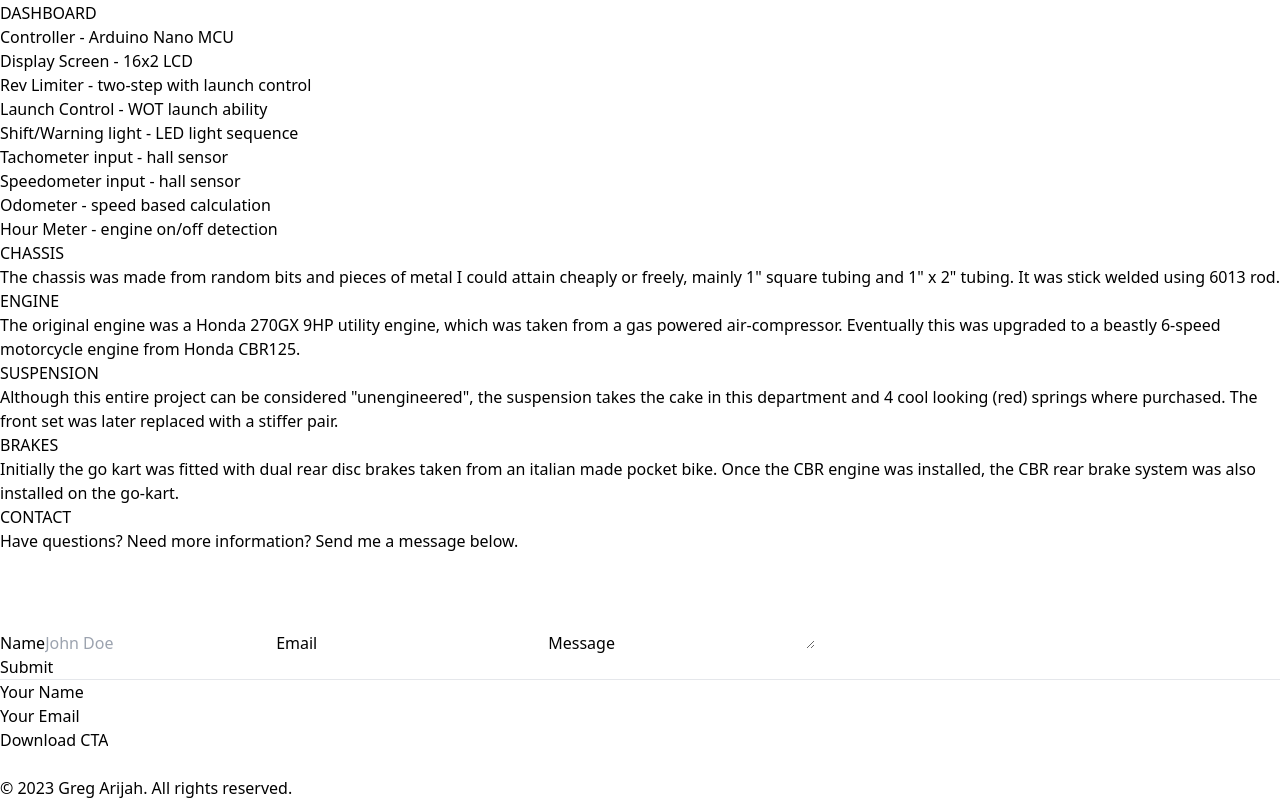
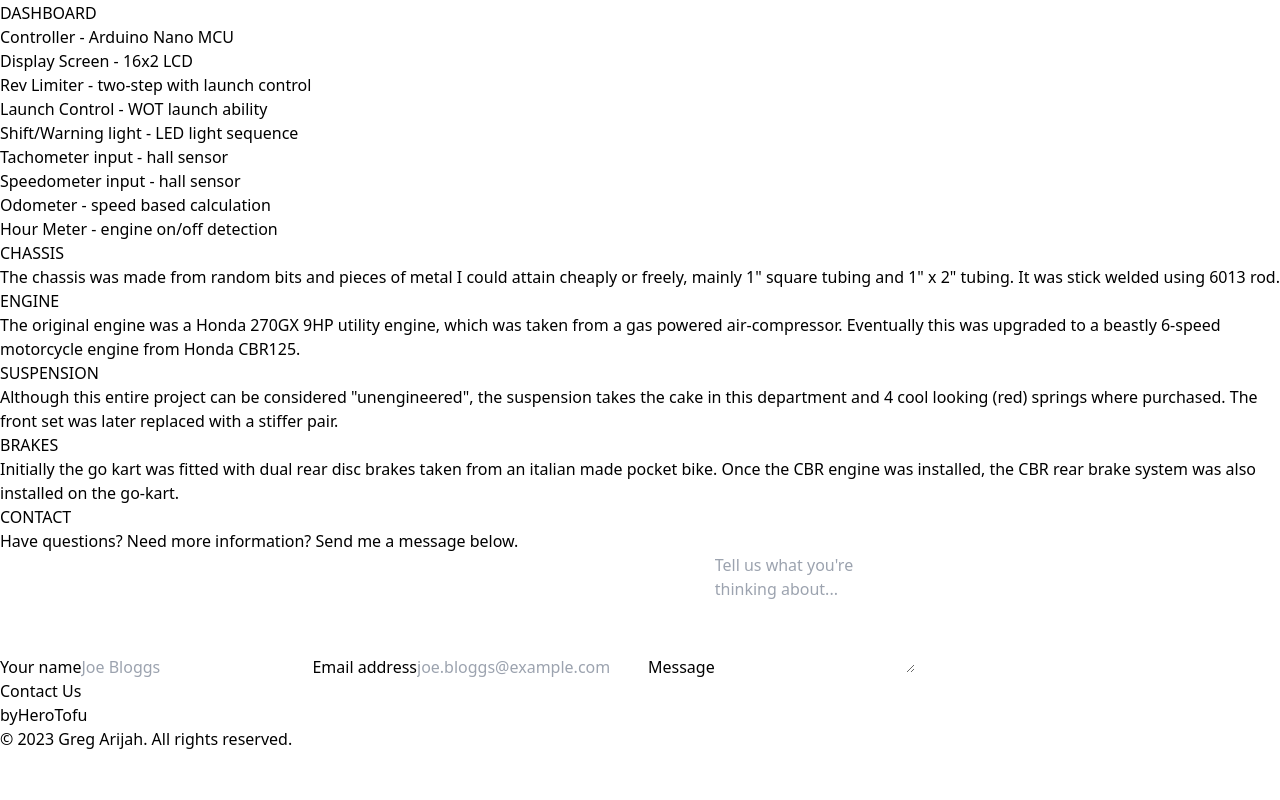
Before and after one commit to gregArijah/digital-dashboard, a React (Vite) app in the folder website/: page / in a window 1280 px wide. Shown: the part 1495-2295 px from the top of the page. After the commit the page ends 2246 px from the top, so only its background shows below. Built offline with nearby package versions, Linux system fonts and the light colour scheme.

Commit message:
completed contact form

```diff
--- a/website/src/app_components/contact.jsx
+++ b/website/src/app_components/contact.jsx
@@ -1,58 +1,111 @@
 export default function Contact() {
     return(
-        <div className="opacity-20 md:mx-20">
+        <div className="md:mx-20">
             <div className="text-lg text-center mb-3">CONTACT</div>
             <div className="text-center space-y-3">
                 <p>Have questions? Need more information? Send me a message below.</p>
-                <form className="space-y-3" action="https://public.herotofu.com/v1/8eb0f8c0-486a-11ee-b201-930d103a99ad" method="post" accept-charset="UTF-8">
 
-                    <div className="flex flex-col">
-
-
-                        <label for="name" className="text-left">Name</label>
+                <div className="w-full md:w-96 md:max-w-full mx-auto">
+                    <div className="p-6 border border-gray-300 sm:rounded-md">
+                        <form method="POST" action="https://public.herotofu.com/v1/8eb0f8c0-486a-11ee-b201-930d103a99ad">
+                            <label className="block mb-6">
+                                <span>Your name</span>
                                 <input
-                            name="Name" id="name" required
-                            className="bg-gray-300 border-2 border-gray-300 rounded-md p-1 mb-1"
                                 type="text"
-                            placeholder="John Doe">
-                        </input>
-                        <label for="email" className="text-left">Email</label>
+                                name="name"
+                                className="
+                                    block
+                                    w-full
+                                    mt-1 p-1
+                                    border-gray-300
+                                    bg-gray-300
+                                    text-gray-800
+                                    rounded-md
+                                    shadow-sm
+                                    focus:border-indigo-300
+                                    focus:ring
+                                    focus:ring-indigo-200
+                                    focus:ring-opacity-50
+                                "
+                                placeholder="Joe Bloggs"
+                                />
+                            </label>
+                            <label className="block mb-6">
+                                <span>Email address</span>
                                 <input
-                            name="Email" id="email" required
-                            className="bg-gray-300 border-2 border-gray-300 rounded-md p-1 mb-1"
-                            type="email">
-                        </input>
-                        <label className="text-left">Message</label>
+                                name="email"
+                                type="email"
+                                className="
+                                    block
+                                    w-full p-1
+                                    mt-1
+                                    border-gray-300
+                                    bg-gray-300
+                                    text-gray-800
+                                    rounded-md
+                                    shadow-sm
+                                    focus:border-indigo-300
+                                    focus:ring
+                                    focus:ring-indigo-200
+                                    focus:ring-opacity-50
+                                "
+                                placeholder="joe.bloggs@example.com"
+                                required
+                                />
+                            </label>
+                            <label className="block mb-6">
+                                <span>Message</span>
                                 <textarea
-                            name="_gotcha" tabindex="-1" autocomplete="off"
-                            className="bg-gray-300 border-2 border-gray-300 rounded-md p-1 mb-1"
-                            type="text"
-                            rows="4"
+                                name="message"
+                                className="
+                                    block
+                                    w-full
+                                    mt-1 p-1
+                                    border-gray-300
+                                    bg-gray-300
+                                    text-gray-800
+                                    rounded-md
+                                    shadow-sm
+                                    focus:border-indigo-300
+                                    focus:ring
+                                    focus:ring-indigo-200
+                                    focus:ring-opacity-50
+                                "
+                                rows="5"
+                                placeholder="Tell us what you're thinking about..."
+                                ></textarea>
+                            </label>
+                            <div className="mb-6">
+                                <button
+                                type="submit"
+                                className="
+                                    py-3
+                                    px-5
+                                    bg-gray-300
+                                    text-gray-800 font-bold
+                                    rounded-lg
+                                    transition-colors
+                                    duration-150
+                                    focus:shadow-outline
+                                    hover:bg-indigo-800
+                                "
                                 >
-                        </textarea>
-                    </div>
-                    <button type="submit" className="bg-gray-300 text-black rounded-md p-1 px-2">Submit</button>
-                </form>
-                <hr/>
-                <form action="https://public.herotofu.com/v1/8eb0f8c0-486a-11ee-b201-930d103a99ad" method="post" accept-charset="UTF-8">
-                    <div>
-                        <label for="name">Your Name</label>
-                        <input name="Name" id="name" type="text" required />
+                                Contact Us
+                                </button>
                             </div>
                             <div>
-                        <label for="email">Your Email</label>
-                        <input name="Email" id="email" type="email" required  />
-                    </div>
-                    <div>
-                        <input type="submit" value="Download CTA" />
-                        <div>
-                        <input type="text" name="_gotcha" tabindex="-1" autocomplete="off" />
+                                <div className="mt-2 text-gray-700 text-right text-xs">
+                                by
+                                <a href="https://herotofu.com" className="hover:underline" target="_blank"
+                                    >HeroTofu</a
+                                >
                                 </div>
                             </div>
                         </form>
+                    </div>
+                </div>
+            </div>
 
-
-            </div>
         </div>
     )
 }
--- a/website/src/app_components/gallery.jsx
+++ b/website/src/app_components/gallery.jsx
@@ -56,12 +56,12 @@
                                 navigation
                                 pagination={{ clickable: true, dynamicBullets: true }}
                             >
-                            <SwiperSlide className='flex flex-col items-center'><div className='flex flex-col pb-5'><iframe src="https://player.vimeo.com/video/858225244?badge=0&amp;autopause=0&amp;player_id=0&amp;app_id=58479" width="360" height="440" frameborder="0" allow="autoplay; fullscreen; picture-in-picture" title="test_drive"></iframe>Slide 1</div></SwiperSlide>
-                            <SwiperSlide className='flex flex-col items-center'><iframe src="https://player.vimeo.com/video/858314024?badge=0&amp;autopause=0&amp;player_id=0&amp;app_id=58479" width="360" height="440" frameborder="0" allow="autoplay; fullscreen; picture-in-picture" title="walk_around"></iframe>Slide 2</SwiperSlide>
-                            <SwiperSlide className='flex flex-col items-center'><iframe src="https://player.vimeo.com/video/858225184?badge=0&amp;autopause=0&amp;player_id=0&amp;app_id=58479" width="360" height="440" frameborder="0" allow="autoplay; fullscreen; picture-in-picture" title="test_menus"></iframe>Slide 3</SwiperSlide>
-                            <SwiperSlide className='flex flex-col items-center'><iframe src="https://player.vimeo.com/video/858225163?badge=0&amp;autopause=0&amp;player_id=0&amp;app_id=58479" width="360" height="440" frameborder="0" allow="autoplay; fullscreen; picture-in-picture" title="test_idle"></iframe>Slide 4</SwiperSlide>
-                            <SwiperSlide className='flex flex-col items-center'><iframe src="https://player.vimeo.com/video/858225218?badge=0&amp;autopause=0&amp;player_id=0&amp;app_id=58479" width="360" height="440" frameborder="0" allow="autoplay; fullscreen; picture-in-picture" title="test_revlimiter"></iframe>Slide 5</SwiperSlide>
-                            <SwiperSlide className='flex flex-col items-center'><iframe src="https://player.vimeo.com/video/858314055?badge=0&amp;autopause=0&amp;player_id=0&amp;app_id=58479" width="360" height="440" frameborder="0" allow="autoplay; fullscreen; picture-in-picture" title="test_launchcontrol"></iframe>Slide 6</SwiperSlide>
+                            <SwiperSlide className='flex flex-col items-center'><div className='flex flex-col pb-5'><iframe src="https://player.vimeo.com/video/858225244?badge=0&amp;autopause=0&amp;player_id=0&amp;app_id=58479" width="360" height="440" frameBorder="0" allow="autoplay; fullscreen; picture-in-picture" title="test_drive"></iframe>Slide 1</div></SwiperSlide>
+                            <SwiperSlide className='flex flex-col items-center'><iframe src="https://player.vimeo.com/video/858314024?badge=0&amp;autopause=0&amp;player_id=0&amp;app_id=58479" width="360" height="440" frameBorder="0" allow="autoplay; fullscreen; picture-in-picture" title="walk_around"></iframe>Slide 2</SwiperSlide>
+                            <SwiperSlide className='flex flex-col items-center'><iframe src="https://player.vimeo.com/video/858225184?badge=0&amp;autopause=0&amp;player_id=0&amp;app_id=58479" width="360" height="440" frameBorder="0" allow="autoplay; fullscreen; picture-in-picture" title="test_menus"></iframe>Slide 3</SwiperSlide>
+                            <SwiperSlide className='flex flex-col items-center'><iframe src="https://player.vimeo.com/video/858225163?badge=0&amp;autopause=0&amp;player_id=0&amp;app_id=58479" width="360" height="440" frameBorder="0" allow="autoplay; fullscreen; picture-in-picture" title="test_idle"></iframe>Slide 4</SwiperSlide>
+                            <SwiperSlide className='flex flex-col items-center'><iframe src="https://player.vimeo.com/video/858225218?badge=0&amp;autopause=0&amp;player_id=0&amp;app_id=58479" width="360" height="440" frameBorder="0" allow="autoplay; fullscreen; picture-in-picture" title="test_revlimiter"></iframe>Slide 5</SwiperSlide>
+                            <SwiperSlide className='flex flex-col items-center'><iframe src="https://player.vimeo.com/video/858314055?badge=0&amp;autopause=0&amp;player_id=0&amp;app_id=58479" width="360" height="440" frameBorder="0" allow="autoplay; fullscreen; picture-in-picture" title="test_launchcontrol"></iframe>Slide 6</SwiperSlide>
                         </Swiper>
                 </div>
             </div>
```
Lines whose indentation alone changed are shown as unchanged.
